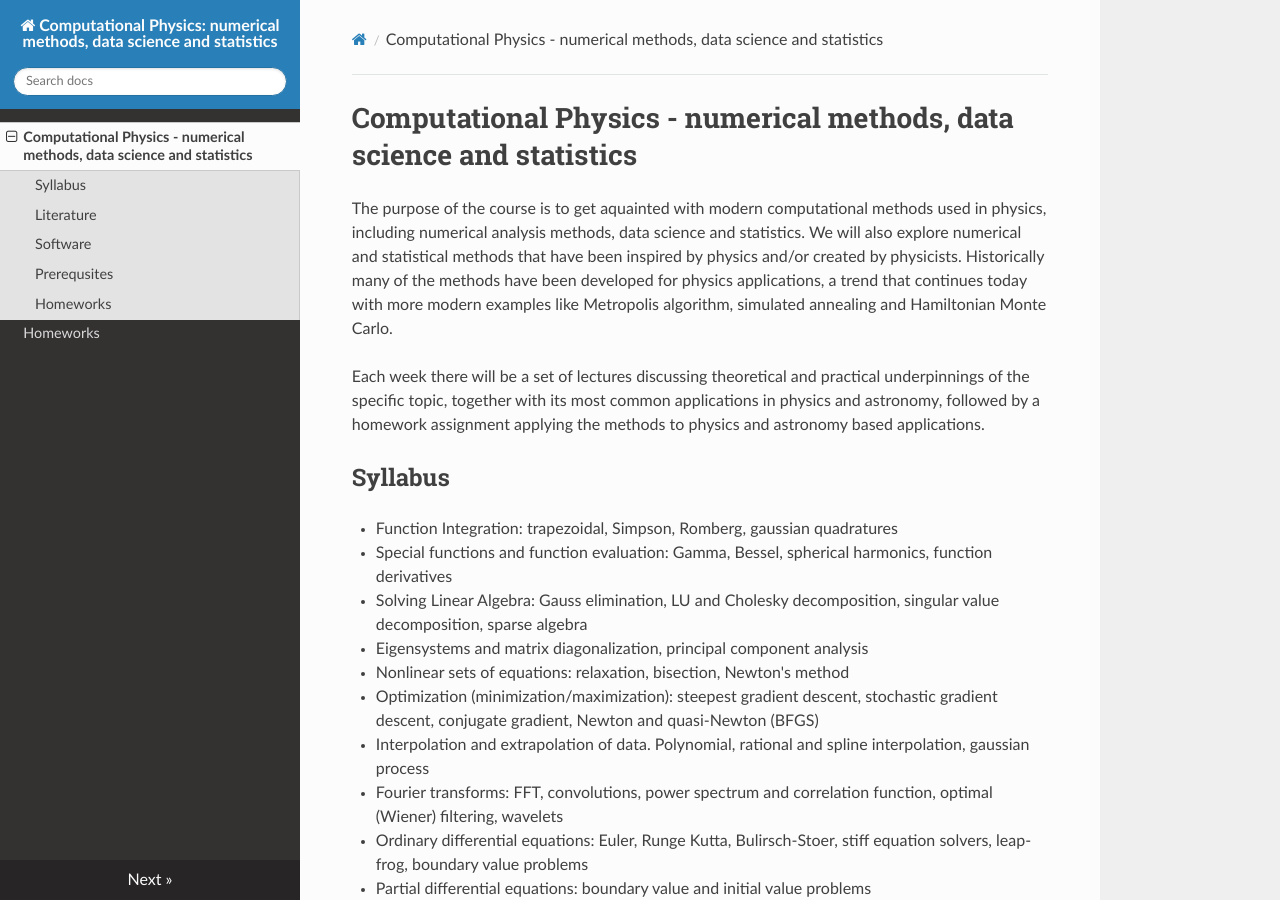
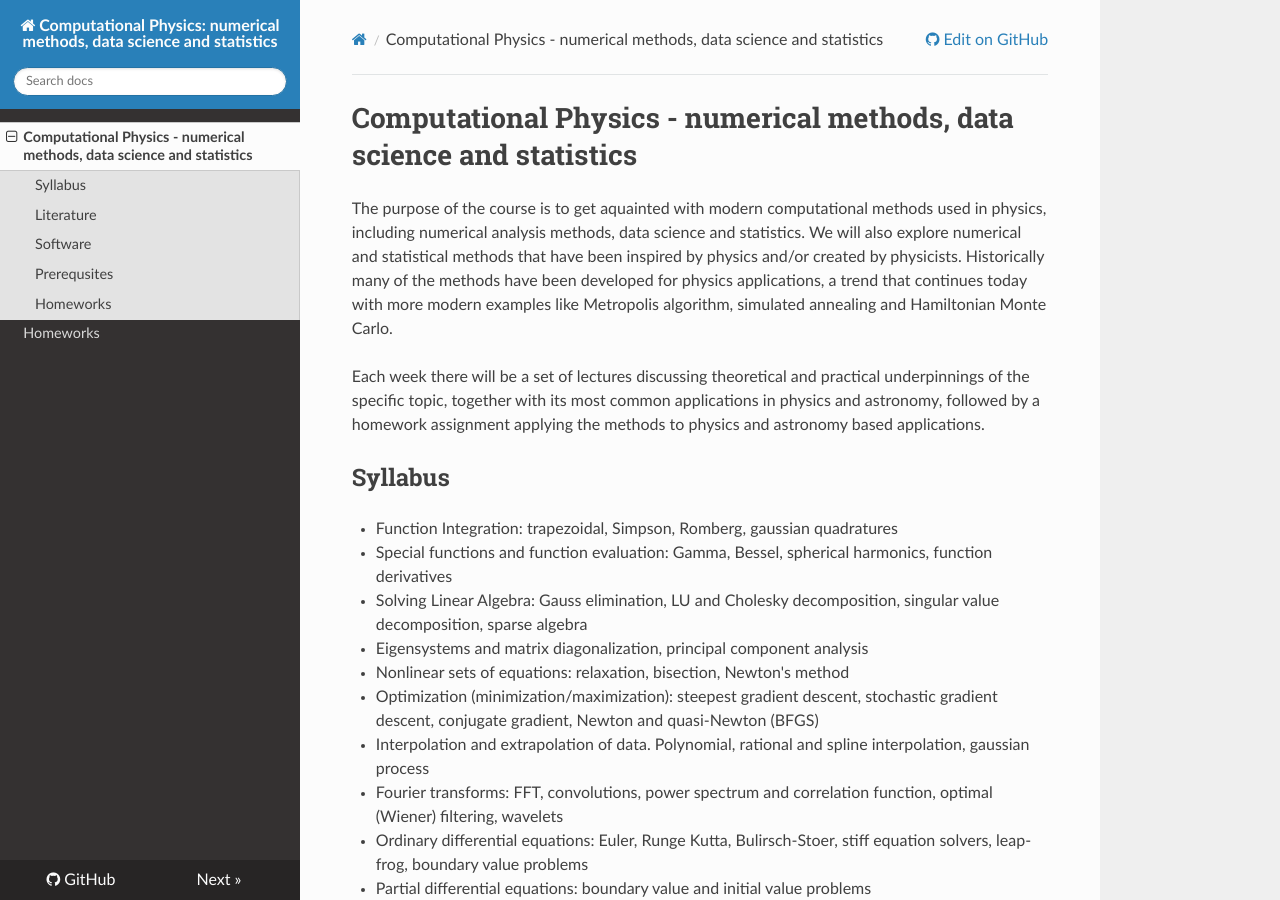
Before and after one commit to eliasds/seljak-phy151-fall-2017, an MkDocs documentation site: the page built from docs/index.md, in a window 1280 px wide and 900 px high. Built offline with MkDocs 1.6.1, drawn with Linux system fonts in a browser that asks for light colours; nearby versions of some CDN libraries.

Commit message:
add edit links.

```diff
--- a/mkdocs.yml
+++ b/mkdocs.yml
@@ -1,6 +1,8 @@
 site_name: "Computational Physics: numerical methods, data science and statistics"
 theme: readthedocs
 #theme_dir: 'custom_theme'
+edit_uri: edit/master/docs/
+repo_url: https://github.com/bccp/seljak-computational-physics-2017
 extra:
   logo : img/banner.png
   logo_name : true
```
